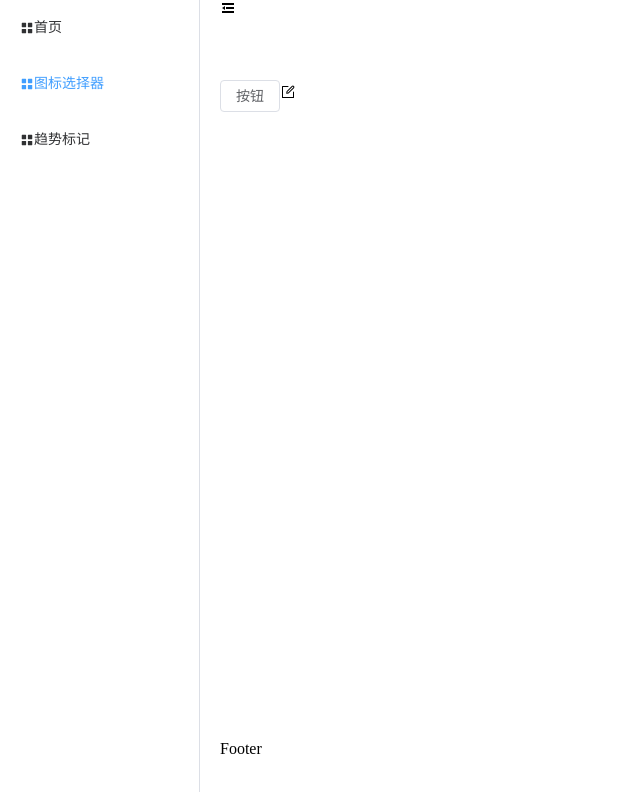
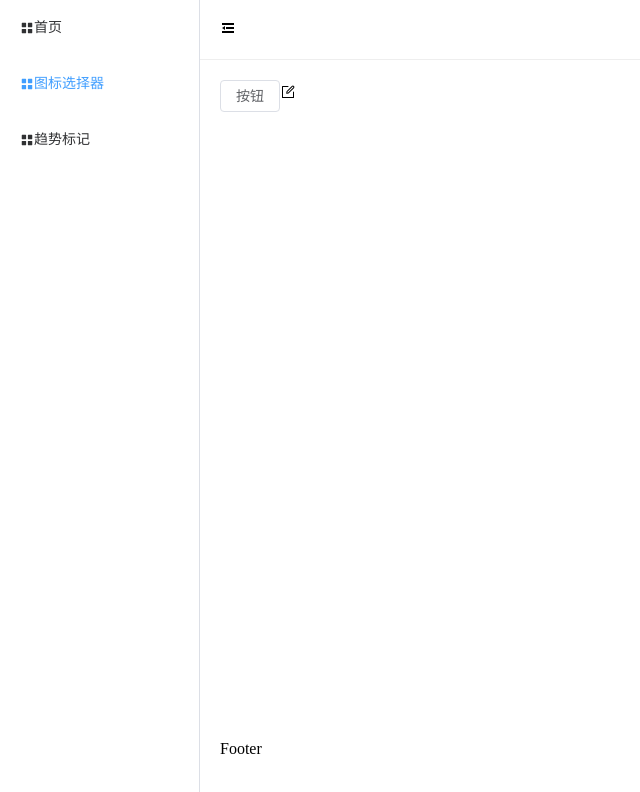
Before and after one commit to 11334/Refactor-ElementPlus, a Vue app: page / in a window 1280 px wide. Shown: the top 792 px of the page, without its empty margins (0-640 px from the left). Built offline with nearby package versions, Linux system fonts and the light colour scheme.

Commit message:
完美的伸缩菜单

```diff
--- a/src/components/container/src/ConstantVue.vue
+++ b/src/components/container/src/ConstantVue.vue
@@ -21,4 +21,9 @@ const isCollapse = ref(false)
 </template>
 
 
-<style lang="scss" scoped></style>
+<style lang="scss" scoped>
+.el-header{
+    padding: 0;
+    border-bottom: 1px solid #eee;
+}
+</style>
--- a/src/components/container/src/navHeader/NavHeader.vue
+++ b/src/components/container/src/navHeader/NavHeader.vue
@@ -1,8 +1,11 @@
+<!-- 改头部 -->
 <template>
-    <span @click="toggle">
-        <el-icon-expand v-if="collapse"></el-icon-expand>
-        <el-icon-fold v-else></el-icon-fold>
-    </span>
+    <div class="header">
+        <span @click="toggle">
+            <el-icon-expand v-if="collapse"></el-icon-expand>
+            <el-icon-fold v-else></el-icon-fold>
+        </span>
+    </div>
 </template>
 
 <script lang="ts" setup>
@@ -16,4 +19,12 @@ let toggle = () => {
 }
 </script>
 
-<style lang="scss" scoped></style>
+<style lang="scss" scoped>
+
+.header{
+    height: 60px;
+    padding: 0 20px;
+    display: flex;
+    align-items: center; //垂直方向居中
+}
+</style>
--- a/src/components/container/src/navSide/NavSide.vue
+++ b/src/components/container/src/navSide/NavSide.vue
@@ -1,3 +1,4 @@
+<!-- 改侧边栏 -->
 <template>
     <el-menu :collapse="collapse" default-active="2" class="el-menu-vertical-demo">
         <el-menu-item index="1">
```
